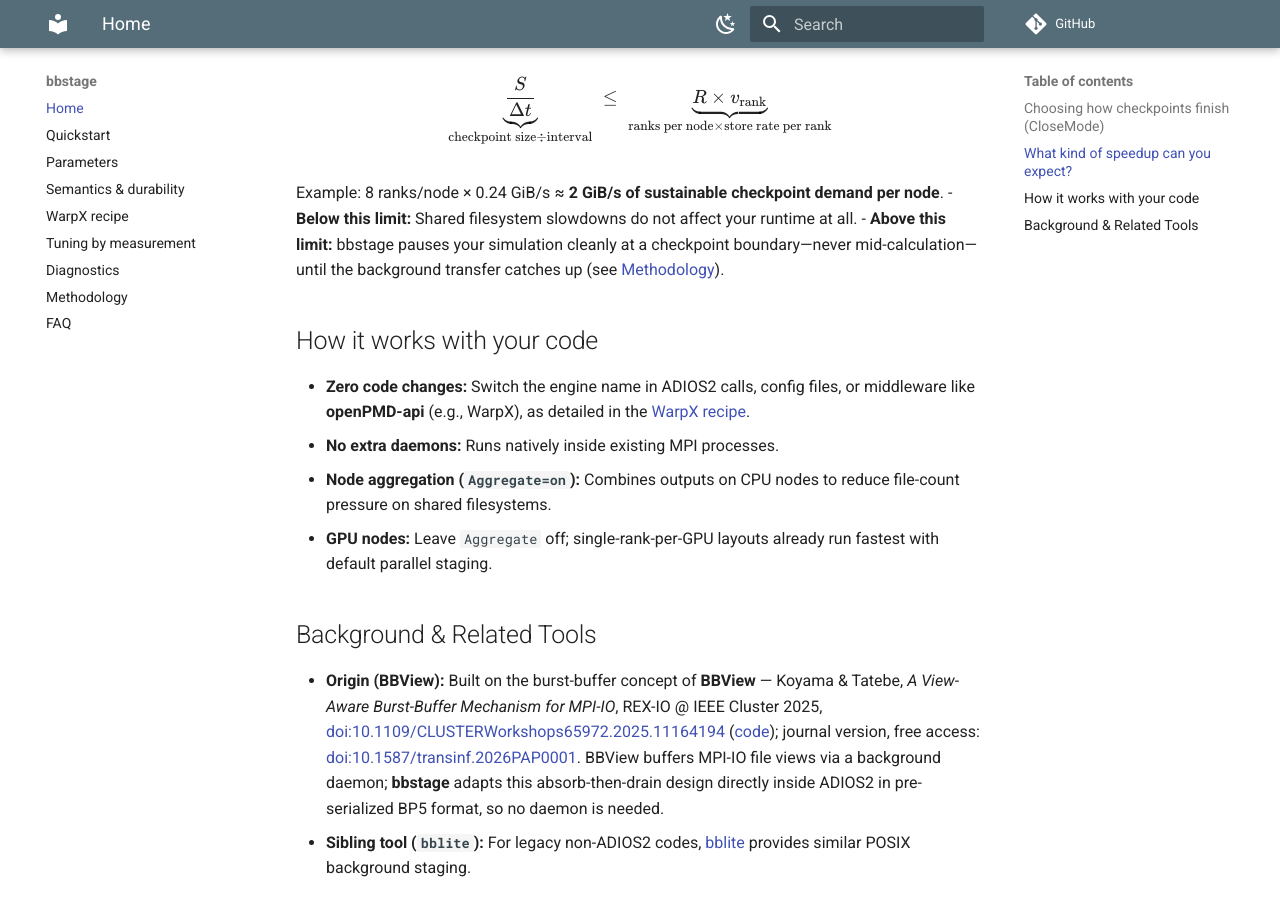
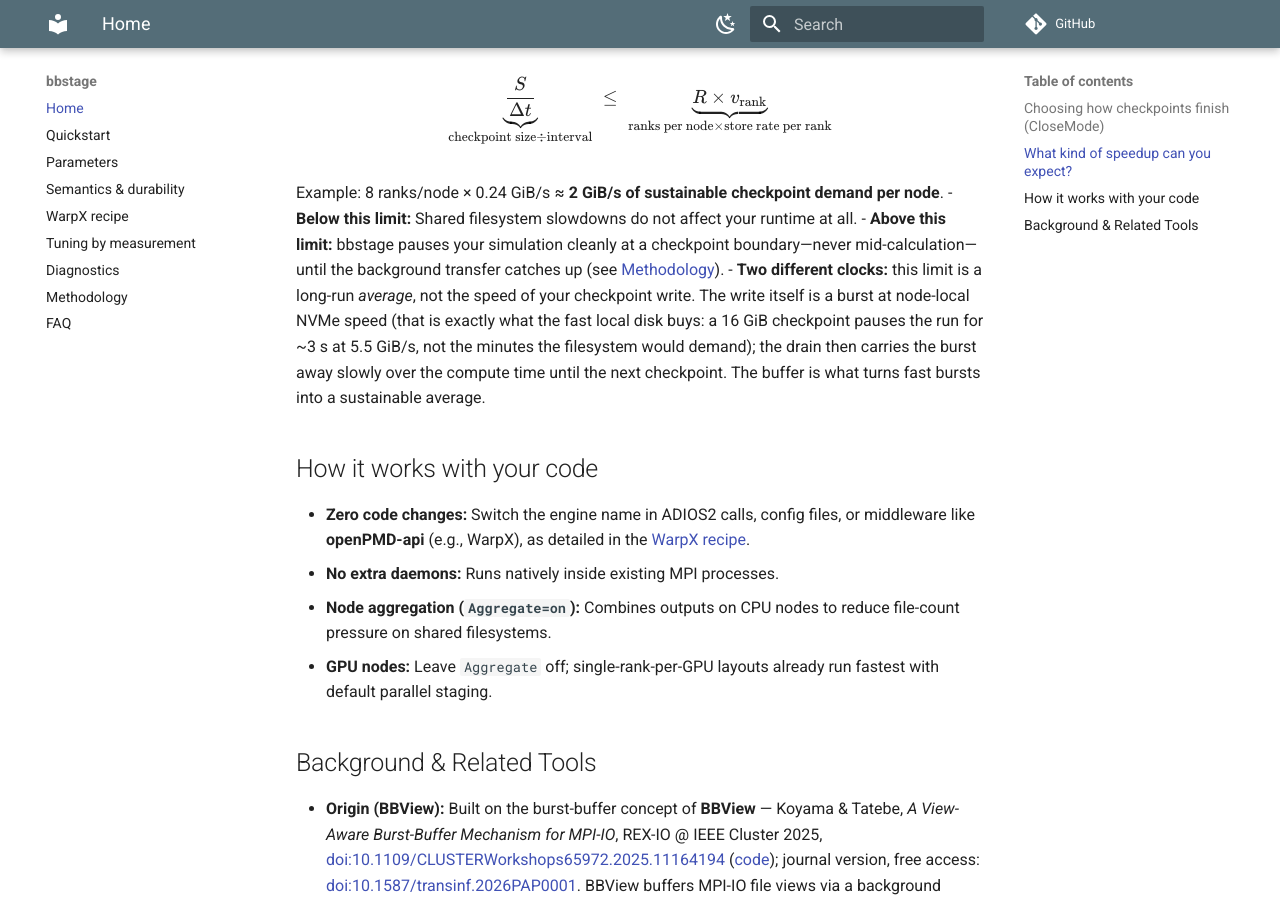
Before and after one commit to denisbertini/bbstage-docs, an MkDocs documentation site: the page built from docs/index.md, in a window 1280 px wide and 900 px high, scrolled down 2058 px. Built offline with MkDocs 1.6.1 and Material for MkDocs 9.7.7, drawn with Linux system fonts in a browser that asks for light colours; comment, search, counter and statistics services are not loaded.

Commit message:
docs(home): third bullet separates the two clocks (burst staging vs average drain)
the keep-up example (2 GiB/s/node) could be misread as a staging-rate
limit -> 'then why a fast NVMe?'. Clarify: the inequality bounds the
long-run average the store carries; the checkpoint write is a burst at
NVMe speed (the fast tier is precisely what decouples burst from
average); buffer turns bursts into the sustainable average

```diff
--- a/docs/index.md
+++ b/docs/index.md
@@ -46,6 +46,7 @@ $$
 
 Example: 8 ranks/node × 0.24 GiB/s ≈ **2 GiB/s of sustainable checkpoint demand per node**. - **Below this limit:** Shared filesystem slowdowns do not affect your runtime at all.
 - **Above this limit:** bbstage pauses your simulation cleanly at a checkpoint boundary—never mid-calculation—until the background transfer catches up (see [Methodology](methodology.md)).
+- **Two different clocks:** this limit is a long-run *average*, not the speed of your checkpoint write. The write itself is a burst at node-local NVMe speed (that is exactly what the fast local disk buys: a 16 GiB checkpoint pauses the run for ~3 s at 5.5 GiB/s, not the minutes the filesystem would demand); the drain then carries the burst away slowly over the compute time until the next checkpoint. The buffer is what turns fast bursts into a sustainable average.
 
 ## How it works with your code
 
```
